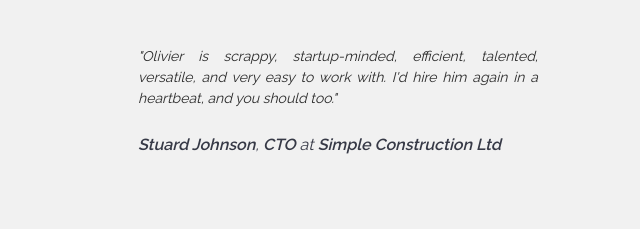
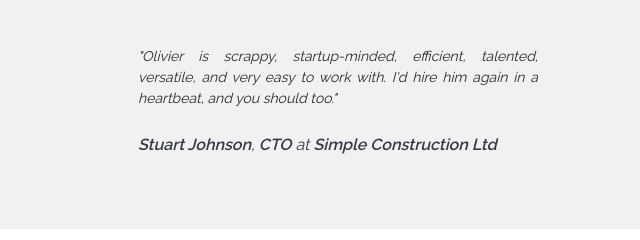
Before and after one commit to Layvier/personal_website, a Gatsby site: page / in a window 1280 px wide. Shown: the part 1380-1620 px from the top of the page, 322-962 px from the left. Built offline with nearby package versions, Linux system fonts and the light colour scheme; Gatsby itself is replaced by a stand-in of ours.

Commit message:
typo fix

```diff
--- a/src/components/sections/AboutMeSection.tsx
+++ b/src/components/sections/AboutMeSection.tsx
@@ -261,7 +261,7 @@
     message: `Working with Olivier was a pleasure. In the four months that he was with us, he integrated well into the team and the whole organization. He has a keen eye for the product and the users' concerns, and with his technical skills he made many valuable contributions to our codebase at an exciting time for our company. Last but certainly not least, Olivier is a very approachable and friendly person.`,
   },
   {
-    from: "Stuard Johnson",
+    from: "Stuart Johnson",
     role: "CTO",
     companyName: "Simple Construction Ltd",
     companyUrl: "https://www.simpleconstruction.tech/",
```
